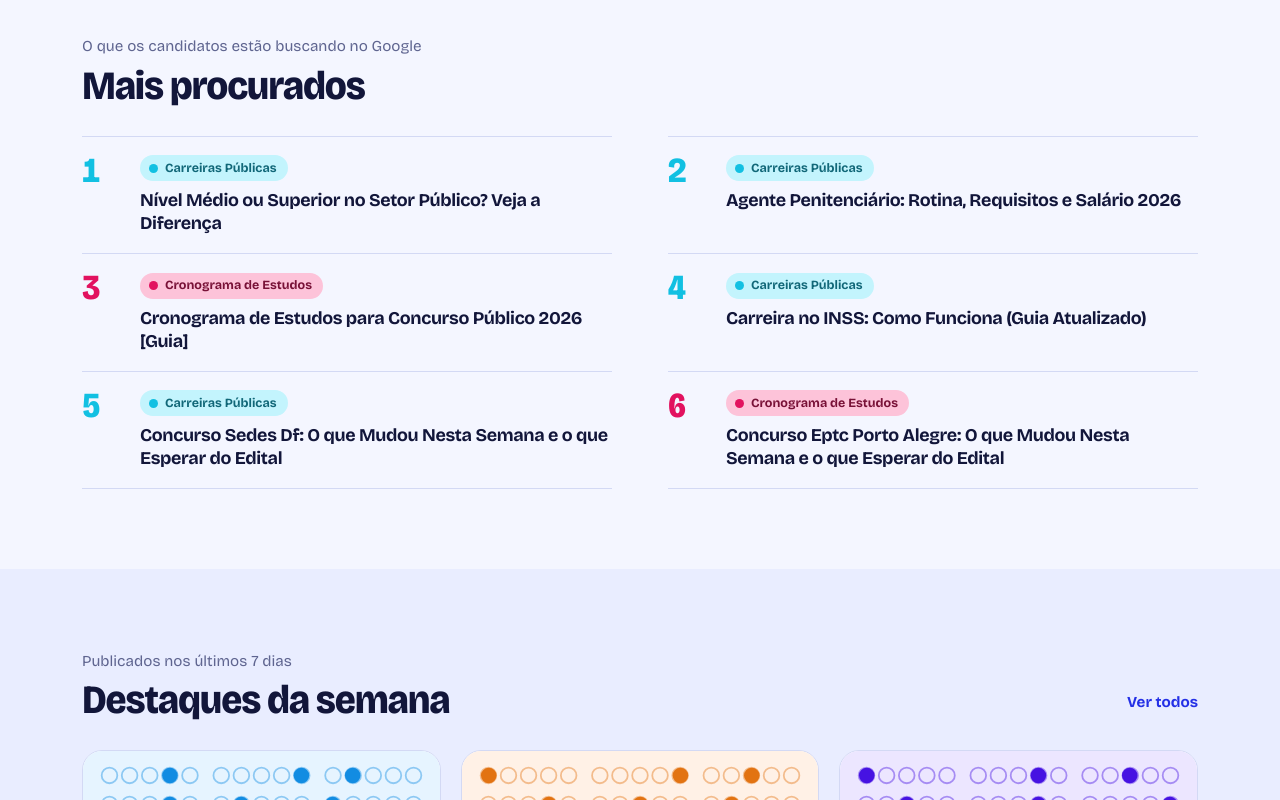
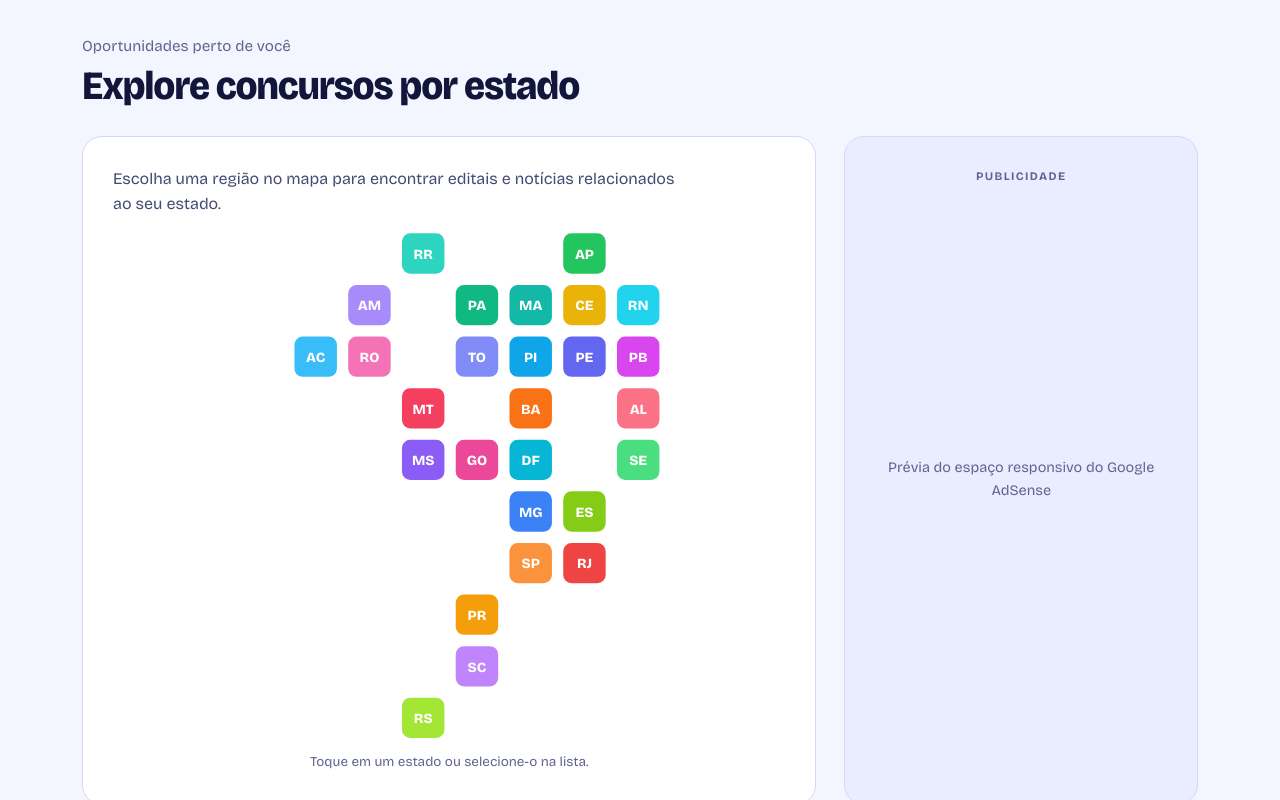
Before and after one commit to alter012026-hash/Blog_V1, a Next.js app: page / in a window 1280 px wide. Shown: the part 1440-2240 px from the top of the page. Built offline with nearby package versions, Linux system fonts and the light colour scheme.

Commit message:
feat(home): add state-based contest explorer and ad space
Co-authored-by: Copilot <223556219+Copilot@users.noreply.github.com>

```diff
--- a/app/page.js
+++ b/app/page.js
@@ -4,8 +4,9 @@ import CategoryCards from "../components/CategoryCards";
 import QuickStart from "../components/QuickStart";
 import HeroSheet from "../components/HeroSheet";
 import NewsletterInline from "../components/NewsletterInline";
+import BrazilStateMap from "../components/BrazilStateMap";
+import AdSense from "../components/AdSense";
 import { getAllPosts, getCategoryStats, getPostBySlug } from "../lib/posts";
-import { getCategoryMeta } from "../lib/category-meta";
 import config from "../site.config";
 
 export const revalidate = 3600;
@@ -32,11 +33,6 @@ export default function HomePage() {
     .filter((post) => post.slug !== pinnedPostSlug && !weeklyPostSlugs.has(post.slug))
     .slice(0, 6);
   const categoryStats = getCategoryStats();
-
-  const trending = (config.trending || [])
-    .map((slug) => getPostBySlug(slug))
-    .filter(Boolean)
-    .slice(0, 6);
 
   return (
     <main>
@@ -78,30 +74,38 @@ export default function HomePage() {
         </section>
       )}
 
-      {/* ── Mais procurados + destaque ───────────────────────── */}
-      {trending.length > 0 && (
+      {/* ── Seletor de estado + espaço para anúncio ───────────── */}
       <section className="section">
         <div className="container">
           <div className="section-header">
             <div>
-                <p className="section-label">O que os candidatos estão buscando no Google</p>
-                <h2 className="section-title">Mais procurados</h2>
+              <p className="section-label">Oportunidades perto de você</p>
+              <h2 className="section-title">Explore concursos por estado</h2>
             </div>
           </div>
-            <ol className="rank-list">
-              {trending.map((p, i) => (
-                <li key={p.slug} className="rank-item cat" style={{ "--h": getCategoryMeta(p.category).hue }} data-vt-card>
-                  <span className="rank-pos" aria-hidden="true">{i + 1}</span>
-                  <div className="rank-body">
-                    <span className="chip">{p.category}</span>
-                    <h3 className="rank-title"><Link href={`/blog/${p.slug}`}>{p.title}</Link></h3>
+          <div className="state-ad-grid">
+            <div className="state-explorer-panel">
+              <p className="state-explorer-intro">
+                Escolha uma região no mapa para encontrar editais e notícias relacionados ao seu estado.
+              </p>
+              <BrazilStateMap />
             </div>
-                </li>
-              ))}
-            </ol>
+            <aside className="home-ad-panel" aria-label="Espaço publicitário">
+              <span className="home-ad-label">Publicidade</span>
+              <AdSense
+                slot={config.adsense.slots.sidebar}
+                format="auto"
+                style={{ display: "block", minHeight: 250, width: "100%" }}
+              />
+              {process.env.NODE_ENV !== "production" && (
+                <div className="home-ad-preview" aria-hidden="true">
+                  Prévia do espaço responsivo do Google AdSense
+                </div>
+              )}
+            </aside>
+          </div>
         </div>
       </section>
-      )}
 
       {weeklyPosts.length > 0 && (
         <section className="section section--alt">
--- a/app/styles/home.css
+++ b/app/styles/home.css
@@ -144,39 +144,125 @@
   .hero-grid { grid-template-columns: 1.08fr 0.92fr; gap: 56px; align-items: center; }
 }
 
-/* ── Mais procurados (lista ranqueada) ──────────────────────────── */
-.rank-grid { display: grid; gap: 40px; }
-.rank-list { display: flex; flex-direction: column; }
-.rank-item {
-  position: relative;
+/* ── Concursos por estado + espaço publicitário ─────────────────── */
+.state-ad-grid {
   display: grid;
-  grid-template-columns: 44px 1fr;
-  gap: 14px;
-  align-items: start;
-  padding: 18px 0;
-  border-top: 1.5px solid var(--border);
+  gap: 20px;
 }
-.rank-item:last-child { border-bottom: 1.5px solid var(--border); }
-.rank-pos {
+.state-explorer-panel,
+.home-ad-panel {
+  min-width: 0;
+  padding: clamp(18px, 3vw, 30px);
+  border: 1.5px solid var(--border);
+  border-radius: var(--radius-lg);
+  background: var(--surface);
+}
+.state-explorer-intro {
+  max-width: 36rem;
+  color: var(--text-secondary);
+  line-height: 1.55;
+}
+.state-map-wrap { margin-top: 16px; }
+.state-map {
+  display: block;
+  width: min(100%, 430px);
+  height: auto;
+  margin: 0 auto;
+  overflow: visible;
+}
+.state-map-link { cursor: pointer; outline: none; }
+.state-map-tile {
+  stroke: var(--surface);
+  stroke-width: 2.5px;
+  transition: filter var(--t-fast), stroke var(--t-fast), transform var(--t-fast);
+  transform-box: fill-box;
+  transform-origin: center;
+}
+.state-map-code {
+  fill: #fff;
   font-family: var(--font-display);
-  font-size: 2.2rem;
+  font-size: 13px;
   font-weight: 800;
-  font-stretch: 85%;
-  line-height: 0.9;
-  letter-spacing: -0.05em;
-  color: var(--cat, var(--primary));
-  font-variant-numeric: tabular-nums;
+  pointer-events: none;
 }
-.rank-body { min-width: 0; }
-.rank-title { margin-top: 8px; font-size: 1.12rem; font-weight: 700; line-height: 1.28; letter-spacing: -0.02em; }
-.rank-title a { text-decoration: none; }
-.rank-title a::after { content: ""; position: absolute; inset: 0; }
-.rank-item:hover .rank-title a { color: var(--link); }
-.rank-item:hover { background: linear-gradient(90deg, var(--surface-2), transparent); }
+.state-map-link:hover .state-map-tile,
+.state-map-link:focus-visible .state-map-tile {
+  filter: brightness(0.82);
+  stroke: var(--text);
+  stroke-width: 3px;
+  transform: scale(1.08);
+}
+.state-map-picker { display: none; }
+.state-map-hint {
+  margin-top: 8px;
+  color: var(--text-muted);
+  font-size: 0.84rem;
+  text-align: center;
+}
+.home-ad-panel {
+  display: flex;
+  min-height: 310px;
+  flex-direction: column;
+  align-items: stretch;
+  justify-content: flex-start;
+  background: var(--surface-2);
+}
+.home-ad-label {
+  color: var(--text-muted);
+  font-size: 0.72rem;
+  font-weight: 700;
+  letter-spacing: 0.12em;
+  text-align: center;
+  text-transform: uppercase;
+}
+.home-ad-panel .adsense-wrapper {
+  display: flex;
+  flex: 1;
+  align-items: center;
+  justify-content: center;
+  width: 100%;
+}
+.home-ad-preview {
+  display: grid;
+  flex: 1;
+  min-height: 250px;
+  place-content: center;
+  color: var(--text-muted);
+  font-size: 0.9rem;
+  text-align: center;
+}
 
-@media (min-width: 860px) {
-  .rank-list { display: grid; grid-template-columns: 1fr 1fr; column-gap: 56px; }
-  .rank-item:nth-last-child(2) { border-bottom: 1.5px solid var(--border); }
+@media (min-width: 600px) and (max-width: 959px) {
+  .state-ad-grid { grid-template-columns: minmax(0, 1.2fr) minmax(220px, 0.8fr); }
+  .state-explorer-panel,
+  .home-ad-panel { padding: 20px; }
+}
+@media (min-width: 960px) {
+  .state-ad-grid { grid-template-columns: minmax(0, 1.35fr) minmax(280px, 0.65fr); gap: 28px; }
+}
+@media (max-width: 599px) {
+  .state-explorer-panel,
+  .home-ad-panel { padding: 18px 14px; }
+  .state-map { width: min(100%, 390px); }
+  .state-map-picker { display: block; margin-top: 14px; }
+  .state-map-picker label {
+    display: block;
+    margin-bottom: 8px;
+    font-weight: 700;
+  }
+  .state-map-picker-controls { display: grid; grid-template-columns: minmax(0, 1fr) auto; gap: 8px; }
+  .state-map-picker select {
+    min-width: 0;
+    min-height: 48px;
+    padding: 0 12px;
+    border: 1.5px solid var(--border);
+    border-radius: var(--radius);
+    background: var(--surface);
+    color: var(--text);
+    font: inherit;
+  }
+  .state-map-picker .btn { min-height: 48px; padding-inline: 12px; }
+  .home-ad-panel { min-height: 280px; }
 }
 
 /* ── Cards de artigo ────────────────────────────────────────────── */
--- a/components/AdSense.jsx
+++ b/components/AdSense.jsx
@@ -1,18 +1,23 @@
+"use client";
+
 import { useEffect } from "react";
-import config from "../../site.config";
+import config from "../site.config";
 
 export default function AdSense({ slot, format = "auto", style = {} }) {
-  if (process.env.NODE_ENV !== "production") return null;
-
-  // Só renderiza se AdSense estiver configurado e ativado
-  if (!config.adsense.enabled) return null;
-  if (config.adsense.publisherId === "ca-pub-XXXXXXXXXXXXXXXX") return null;
+  const isConfigured = Boolean(
+    config.adsense.enabled &&
+    slot &&
+    config.adsense.publisherId !== "ca-pub-XXXXXXXXXXXXXXXX"
+  );
 
   useEffect(() => {
+    if (process.env.NODE_ENV !== "production" || !isConfigured) return;
     try {
       (window.adsbygoogle = window.adsbygoogle || []).push({});
     } catch (e) {}
-  }, []);
+  }, [isConfigured]);
+
+  if (process.env.NODE_ENV !== "production" || !isConfigured) return null;
 
   return (
     <div className="adsense-wrapper" style={style}>
--- /dev/null
+++ b/components/BrazilStateMap.jsx
@@ -0,0 +1,62 @@
+import Link from "next/link";
+import { brazilStates } from "../lib/brazil-states";
+
+const TILE_WIDTH = 42;
+const TILE_HEIGHT = 40;
+
+export default function BrazilStateMap() {
+  return (
+    <div className="state-map-wrap">
+      <svg
+        className="state-map"
+        viewBox="0 0 400 476"
+        role="group"
+        aria-label="Mapa interativo do Brasil. Escolha um estado para ver os concursos relacionados."
+      >
+        {brazilStates.map((state) => (
+          <Link
+            key={state.code}
+            href={`/blog?estado=${state.code}`}
+            className="state-map-link"
+            aria-label={`Ver concursos em ${state.name}`}
+          >
+            <g transform={`translate(${state.x} ${state.y})`}>
+              <rect
+                className="state-map-tile"
+                width={TILE_WIDTH}
+                height={TILE_HEIGHT}
+                rx="9"
+                fill={state.color}
+              />
+              <text
+                className="state-map-code"
+                x={TILE_WIDTH / 2}
+                y={TILE_HEIGHT / 2 + 5}
+                textAnchor="middle"
+              >
+                {state.code}
+              </text>
+              <title>{`${state.name} — ver concursos relacionados`}</title>
+            </g>
+          </Link>
+        ))}
+      </svg>
+      <form action="/blog" method="get" className="state-map-picker">
+        <label htmlFor="home-state-picker">Escolha seu estado</label>
+        <div className="state-map-picker-controls">
+          <select id="home-state-picker" name="estado" defaultValue="">
+            <option value="" disabled>Selecione um estado</option>
+            {brazilStates
+              .slice()
+              .sort((a, b) => a.name.localeCompare(b.name, "pt-BR"))
+              .map((state) => (
+                <option key={state.code} value={state.code}>{state.name}</option>
+              ))}
+          </select>
+          <button className="btn btn--hl" type="submit">Ver concursos</button>
+        </div>
+      </form>
+      <p className="state-map-hint">Toque em um estado ou selecione-o na lista.</p>
+    </div>
+  );
+}
--- a/site.config.js
+++ b/site.config.js
@@ -195,17 +195,6 @@ const siteConfig = {
     ],
   },
 
-  // --- HOME: "Mais procurados" ---
-  // Artigos com mais impressões no Google (Search Console, últimos 6
-  // meses). Linkar daqui reforça os artigos que já aparecem nas buscas.
-  trending: [
-    "diferencas-entre-cargos-de-nivel-medio-e-superior-no-setor-publico-dicas-pratica",
-    "carreira-de-agente-penitenciario-rotina-e-requisitos",
-    "como-montar-cronograma-de-estudos-para-concurso-publico-guia-atualizado",
-    "carreira-no-inss-como-funciona-guia-atualizado",
-    "concurso-sedes-df-o-que-mudou-nesta-semana-e-o-que-esperar-do-edital",
-    "concurso-eptc-porto-alegre-o-que-mudou-nesta-semana-e-o-que-esperar-do-edital",
-  ],
 };
 
 export default siteConfig;
```
Also changed, not shown: app/blog/page.js (+53 -18 lines), lib/brazil-states.js (added), 1 other file (tests, documents, lock files or other folders). Lines whose indentation alone changed are shown as unchanged.
